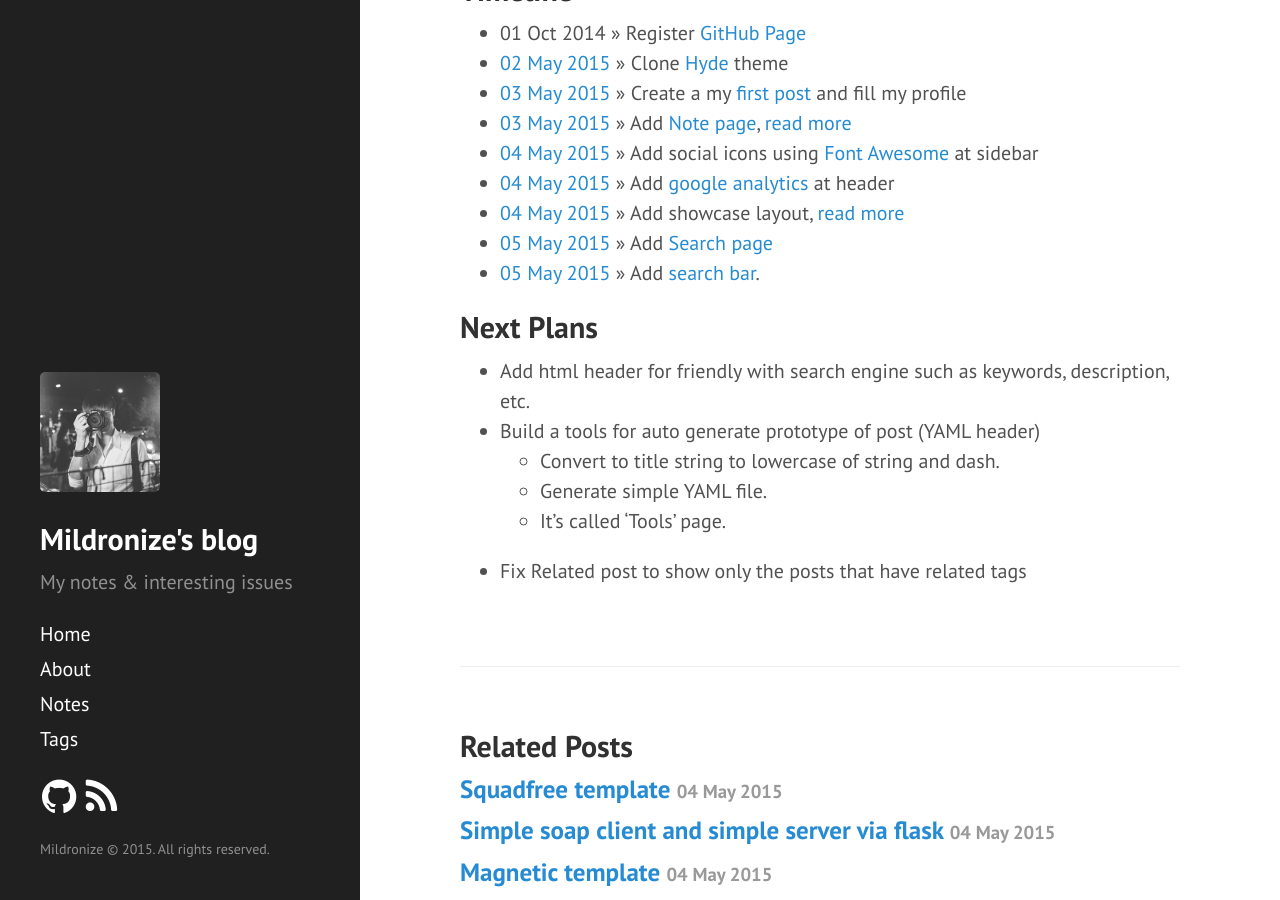
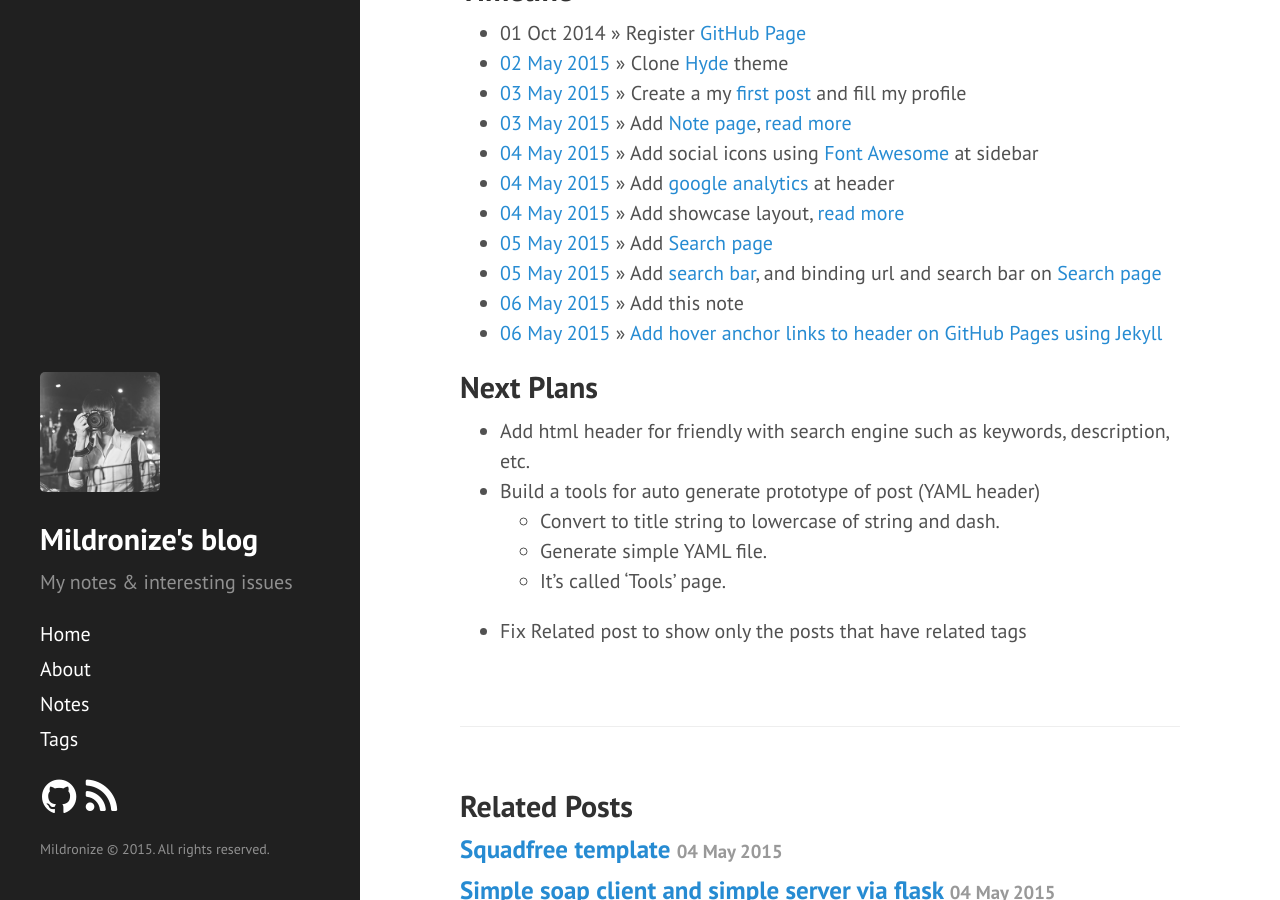
Before and after one commit to mildronize/blog-jekyll, a Jekyll site: the page built from _posts/2015-05-06-my-blog-development.md, in a window 1280 px wide and 900 px high, scrolled down 684 px. Built offline with Jekyll 4.4.1, drawn with Linux system fonts in a browser that asks for light colours; Markdown is read by kramdown in place of the engine named in the settings.

Commit message:
update my blog dev

```diff
--- a/_posts/2015-05-06-my-blog-development.md
+++ b/_posts/2015-05-06-my-blog-development.md
@@ -24,12 +24,14 @@ permalink: notes/my-blog-dev
 - 01 Oct 2014 &raquo; Register [GitHub Page](https://pages.github.com)
 - [02 May 2015][t01] &raquo; Clone [Hyde](http://hyde.getpoole.com/) theme
 - [03 May 2015][t02] &raquo; Create a my [first post]({{site.url}}articles/2015/05/03/how-to-setup-this-blog/) and fill my profile
-- [03 May 2015][t03] &raquo; Add [Note page]({{site.url}}notes/), [read more](#structure)
+- [03 May 2015][t03] &raquo; Add [Note page], [read more](#structure)
 - [04 May 2015][t04] &raquo; Add social icons using [Font Awesome](fontawesome.io) at sidebar
 - [04 May 2015][t05] &raquo; Add [google analytics](http://www.google.com/analytics/) at header
 - [04 May 2015][t06] &raquo; Add showcase layout, [read more](#structure)
-- [05 May 2015][t07] &raquo; Add [Search page](({{site.url}}search/))
-- [05 May 2015][t08] &raquo; Add [search bar](#tools).
+- [05 May 2015][t07] &raquo; Add [Search page]
+- [05 May 2015][t08] &raquo; Add [search bar](#tools), and binding url and search bar on [Search page]
+- [06 May 2015][t09] &raquo; Add this note
+- [06 May 2015][t10] &raquo; [Add hover anchor links to header on GitHub Pages using Jekyll](http://milanaryal.com/2015/adding-hover-anchor-links-to-header-on-github-pages-using-jekyll)
 
 [t01]: https://github.com/mildronize/mildronize.github.io/commit/a48c4b03033496c16e1eeb6377f7a2fb6fa79586
 [t02]: https://github.com/mildronize/mildronize.github.io/commit/58f941a5a9d0066c5ea939aaab98f1adef291647
@@ -39,6 +41,11 @@ permalink: notes/my-blog-dev
 [t06]: https://github.com/mildronize/mildronize.github.io/commit/8604dd5504b7cd794da59923a36878b43df48cc3
 [t07]: https://github.com/mildronize/mildronize.github.io/commit/831f4fb466d0f9cd513a45c299b946ca2f398aed
 [t08]: https://github.com/mildronize/mildronize.github.io/commit/45272e4bb72d121d144827c6075a2a0bd48cd764
+[t09]: https://github.com/mildronize/mildronize.github.io/commit/8f83e6963f2a70b0979ff4be8a85541a19e34594
+[t10]: https://github.com/mildronize/mildronize.github.io/commit/ca7df4be719fd2b9891cbea53fce88722196f419
+
+[Search page]: {{site.url}}search/
+[Note page]: {{site.url}}notes/
 
 ## Next Plans
 - Add html header for friendly with search engine such as keywords, description, etc.
```
